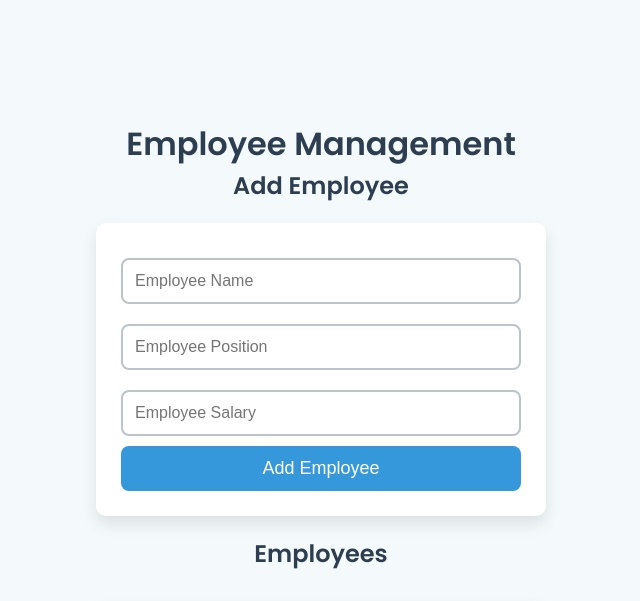
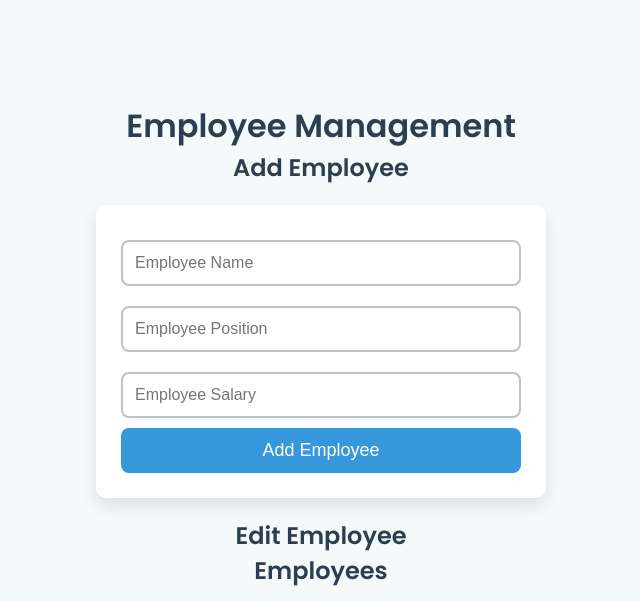
Before and after one commit to amoljorewar/employee_info, a Flask app: page / in a window 1280 px wide. Shown: the top 601 px of the page, without its empty margins (319-959 px from the left). Run offline with Flask 2, Linux system fonts and the light colour scheme; data that the repository does not hold is empty.

Commit message:
Update index.html

```diff
--- a/templates/index.html
+++ b/templates/index.html
@@ -21,6 +21,16 @@
             <input type="text" id="position" placeholder="Employee Position" required>
             <input type="number" id="salary" placeholder="Employee Salary" required>
             <button type="submit">Add Employee</button>
+        </form>
+
+        <!-- Edit Employee Form (hidden by default) -->
+        <h2>Edit Employee</h2>
+        <form id="edit-employee-form" style="display:none;">
+            <input type="hidden" id="edit-id">
+            <input type="text" id="edit-name" placeholder="Employee Name" required>
+            <input type="text" id="edit-position" placeholder="Employee Position" required>
+            <input type="number" id="edit-salary" placeholder="Employee Salary" required>
+            <button type="submit">Update Employee</button>
         </form>
 
         <!-- Employee Table -->
@@ -57,7 +67,10 @@
                             <td>${employee.name}</td>
                             <td>${employee.position}</td>
                             <td>${employee.salary}</td>
-                            <td><button onclick="deleteEmployee(${employee.id})">Delete</button></td>
+                            <td>
+                                <button onclick="editEmployee(${employee.id})">Edit</button>
+                                <button onclick="deleteEmployee(${employee.id})">Delete</button>
+                            </td>
                         `;
                         tableBody.appendChild(row);
                     });
@@ -95,6 +108,55 @@
             });
         });
 
+        // Handle form submission to update an existing employee
+        document.getElementById('edit-employee-form').addEventListener('submit', function(event) {
+            event.preventDefault();
+
+            const id = document.getElementById('edit-id').value;
+            const name = document.getElementById('edit-name').value;
+            const position = document.getElementById('edit-position').value;
+            const salary = parseFloat(document.getElementById('edit-salary').value);
+
+            fetch(`/update_employee/${id}`, {
+                method: 'PUT',
+                headers: {
+                    'Content-Type': 'application/json'
+                },
+                body: JSON.stringify({ name, position, salary })
+            })
+            .then(response => response.json())
+            .then(data => {
+                const messageDiv = document.getElementById('message');
+                messageDiv.className = 'message success';
+                messageDiv.textContent = data.message;
+                messageDiv.style.display = 'block';
+                fetchEmployees(); // Refresh the employee list
+                document.getElementById('edit-employee-form').style.display = 'none'; // Hide form
+            })
+            .catch(err => {
+                const messageDiv = document.getElementById('message');
+                messageDiv.className = 'message error';
+                messageDiv.textContent = 'Something went wrong!';
+                messageDiv.style.display = 'block';
+            });
+        });
+
+        // Edit an employee's data (populate form with existing data)
+        function editEmployee(id) {
+            fetch(`/employees`)
+                .then(response => response.json())
+                .then(data => {
+                    const employee = data.find(emp => emp.id === id);
+                    if (employee) {
+                        document.getElementById('edit-id').value = employee.id;
+                        document.getElementById('edit-name').value = employee.name;
+                        document.getElementById('edit-position').value = employee.position;
+                        document.getElementById('edit-salary').value = employee.salary;
+                        document.getElementById('edit-employee-form').style.display = 'block';
+                    }
+                });
+        }
+
         // Handle delete action
         function deleteEmployee(id) {
             if (confirm('Are you sure you want to delete this employee?')) {
```
